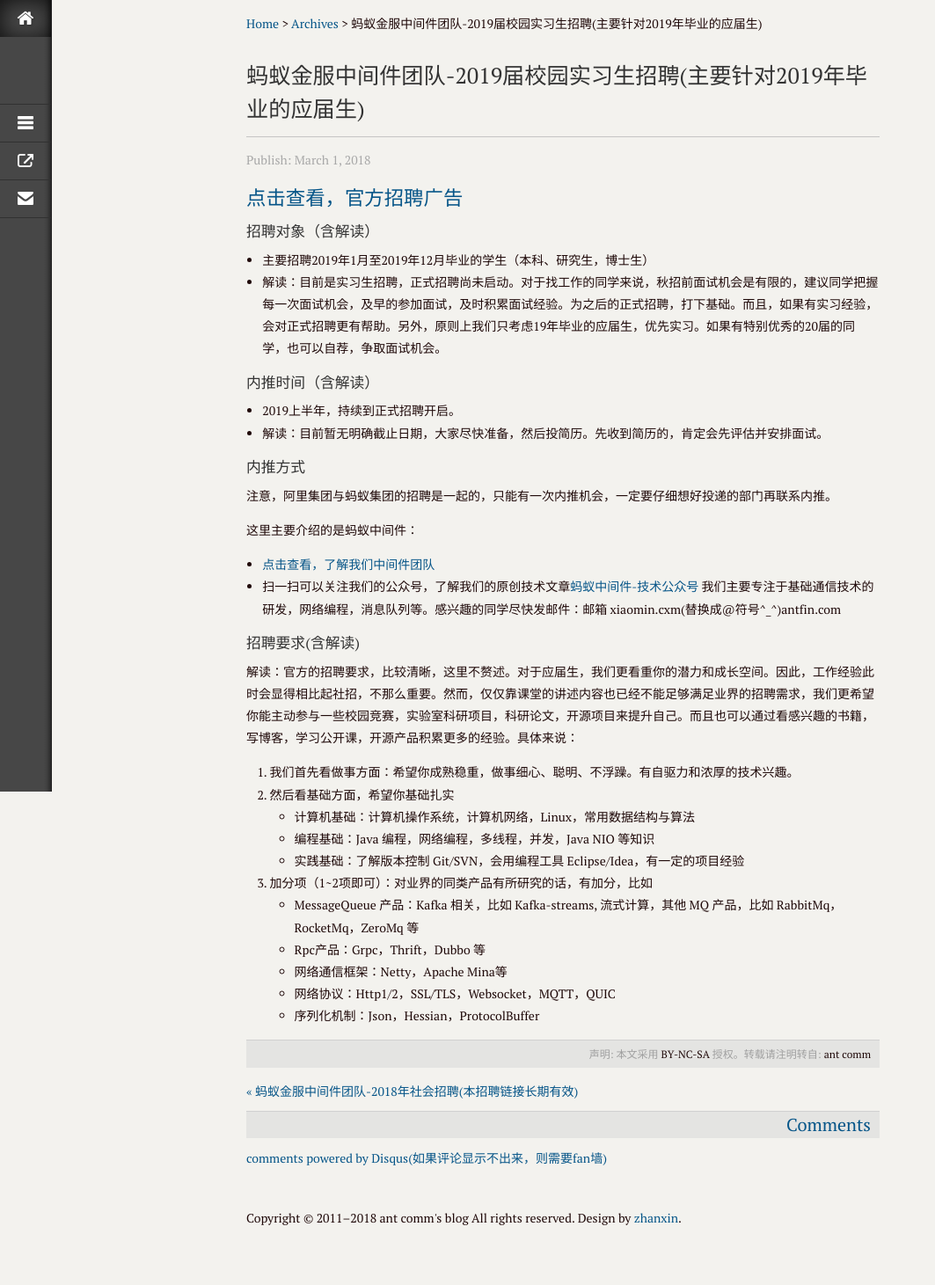
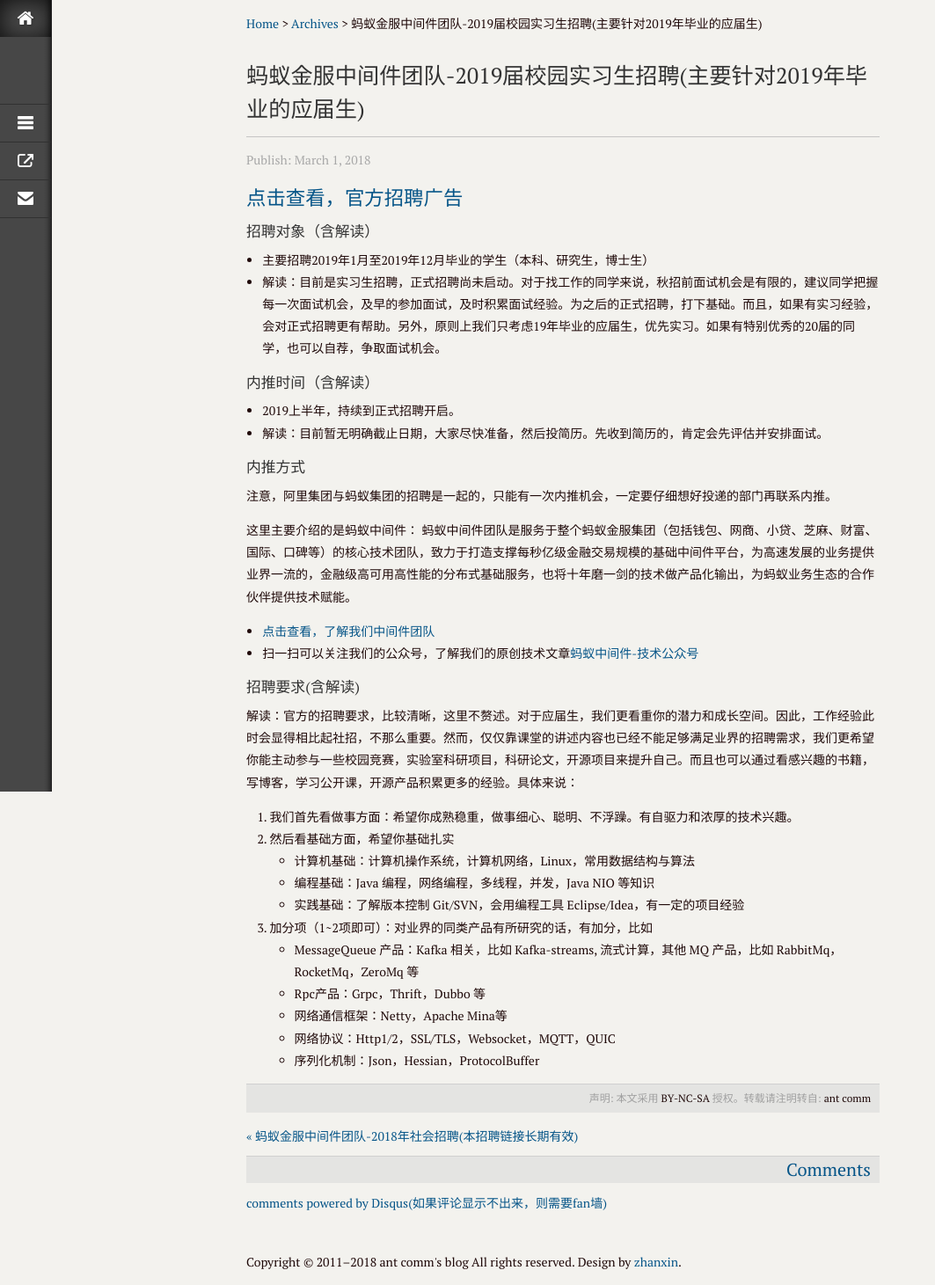
Before and after one commit to xmtsui/recruit, a Jekyll site: the page built from _posts/2017/2018-03-01-2019_intern.md, in a window 1280 px wide. Shown: the whole page at 88% size, without its empty margins (0-1063 px from the left). Built offline with Jekyll 4.4.1, drawn with Linux system fonts in a browser that asks for light colours; comment, search, counter and statistics services are not loaded; before the commit the page ends 1411 px from its top, so only the background shows below that.

Commit message:
modify by quickcommint

```diff
--- a/_posts/2017/2018-03-01-2019_intern.md
+++ b/_posts/2017/2018-03-01-2019_intern.md
@@ -19,9 +19,10 @@
 注意，阿里集团与蚂蚁集团的招聘是一起的，只能有一次内推机会，一定要仔细想好投递的部门再联系内推。
 
 这里主要介绍的是蚂蚁中间件：
+蚂蚁中间件团队是服务于整个蚂蚁金服集团（包括钱包、网商、小贷、芝麻、财富、国际、口碑等）的核心技术团队，致力于打造支撑每秒亿级金融交易规模的基础中间件平台，为高速发展的业务提供业界一流的，金融级高可用高性能的分布式基础服务，也将十年磨一剑的技术做产品化输出，为蚂蚁业务生态的合作伙伴提供技术赋能。
+
 * [点击查看，了解我们中间件团队](https://mp.weixin.qq.com/s?__biz=MzUzMzU5Mjc1Nw==&mid=2247483718&idx=2&sn=25f44f4ea05cbedd535df18006cdd6c7&chksm=faa0ee9ccdd7678ab0bab339fbaacb7ffe529c9b04f7a64beac6bb2e1c4c9bd2e9015a2342d3&scene=38#wechat_redirect)
 * 扫一扫可以关注我们的公众号，了解我们的原创技术文章[蚂蚁中间件-技术公众号](../../assets/pic/20180301214124.png)
-我们主要专注于基础通信技术的研发，网络编程，消息队列等。感兴趣的同学尽快发邮件：邮箱 xiaomin.cxm(替换成@符号^_^)antfin.com
 
 #### 招聘要求(含解读)
 解读：官方的招聘要求，比较清晰，这里不赘述。对于应届生，我们更看重你的潜力和成长空间。因此，工作经验此时会显得相比起社招，不那么重要。然而，仅仅靠课堂的讲述内容也已经不能足够满足业界的招聘需求，我们更希望你能主动参与一些校园竞赛，实验室科研项目，科研论文，开源项目来提升自己。而且也可以通过看感兴趣的书籍，写博客，学习公开课，开源产品积累更多的经验。具体来说：
```
